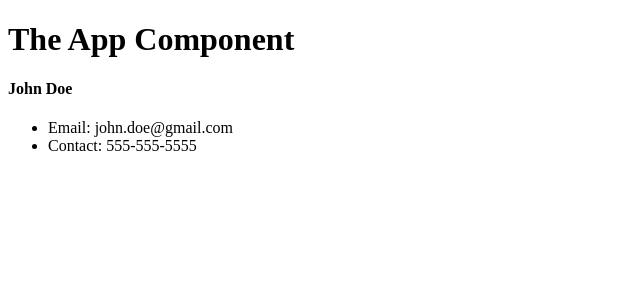
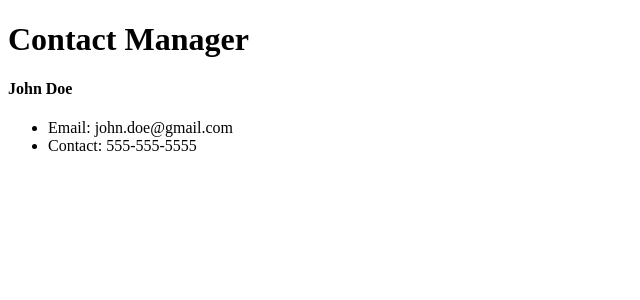
Before and after one commit to RakeshKumarA/ContactManager, a React (Create React App) app: page / in a window 1280 px wide. Shown: the top 300 px of the page, without its empty margins (0-640 px from the left). Built offline with nearby package versions, Linux system fonts and the light colour scheme.

Commit message:
Updated Functional Component

```diff
--- a/src/App.js
+++ b/src/App.js
@@ -1,11 +1,12 @@
 import React from 'react';
 import Contact from './components/Contact';
+import Header from './components/Header';
 import './App.css';
 
 function App() {
   return (
     <div className="App">
-      <h1>The App Component</h1>
+      <Header />
       <Contact />
     </div>
   );
--- /dev/null
+++ b/src/components/Header.js
@@ -0,0 +1,11 @@
+import React from 'react';
+
+const Header = () => {
+  return (
+    <div>
+      <h1>Contact Manager</h1>
+    </div>
+  );
+};
+
+export default Header;
```
